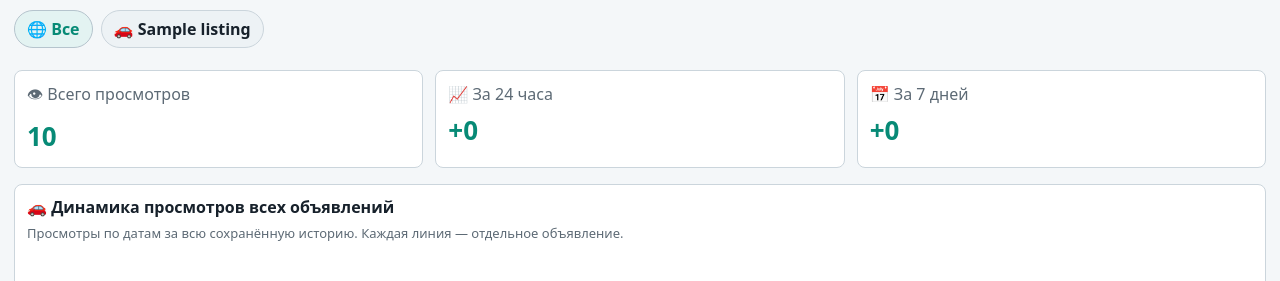
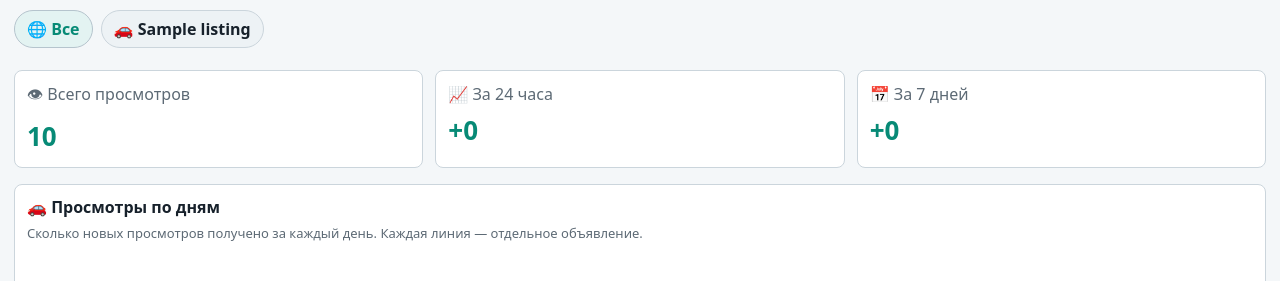
Before and after one commit to p95max/argus, a Django app: page /m/analytics/ in a window 1280 px wide. Shown: the part 159-440 px from the top of the page. Run offline with Django 5.2, Linux system fonts and the light colour scheme; a user stored in the database is signed in; tables that the repository leaves empty hold one stand-in row (values such as "Sample post").

Commit message:
Clarify daily view growth chart labels

```diff
--- a/templates/mobile/analytics.html
+++ b/templates/mobile/analytics.html
@@ -38,8 +38,8 @@
 
         <section class="analytics-chart-grid">
             <article class="card analytics-chart-card analytics-chart-wide">
-                <div class="title">🚗 Динамика просмотров всех объявлений</div>
-                <div class="small">Просмотры по датам за всю сохранённую историю. Каждая линия — отдельное объявление.</div>
+                <div class="title">🚗 Просмотры по дням</div>
+                <div class="small">Сколько новых просмотров получено за каждый день. Каждая линия — отдельное объявление.</div>
                 <div id="chart-all-listings-legend" class="analytics-line-legend"></div>
                 <canvas id="chart-all-listings" class="analytics-canvas" height="260"></canvas>
             </article>
```
